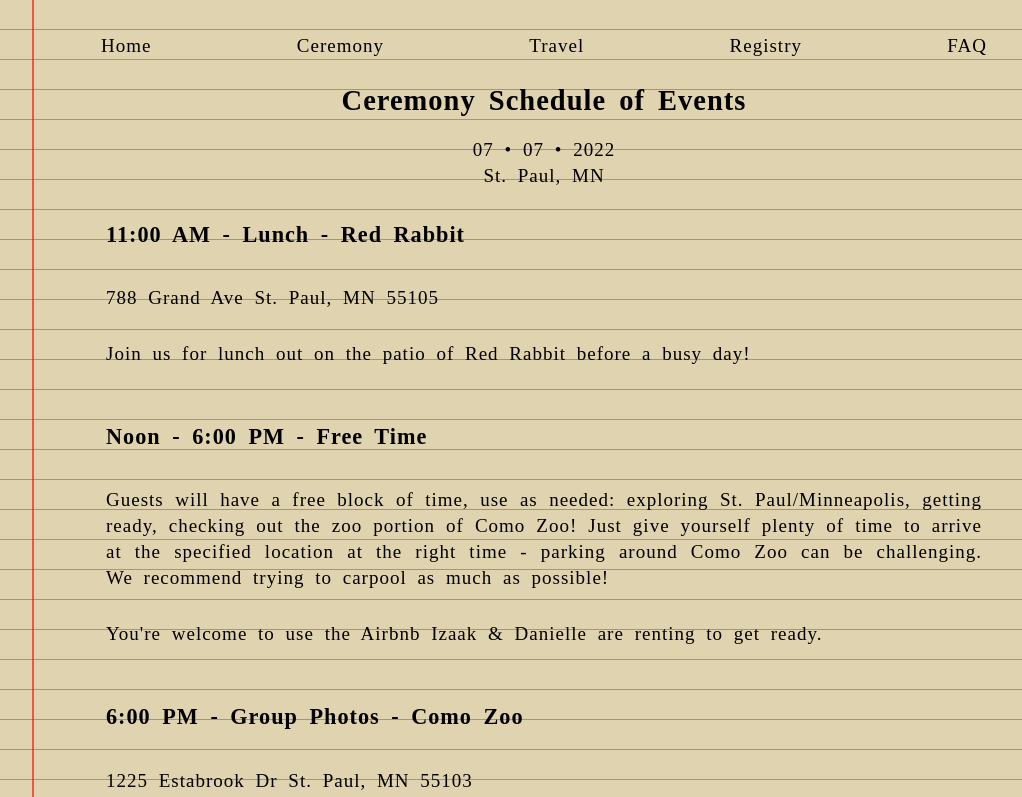
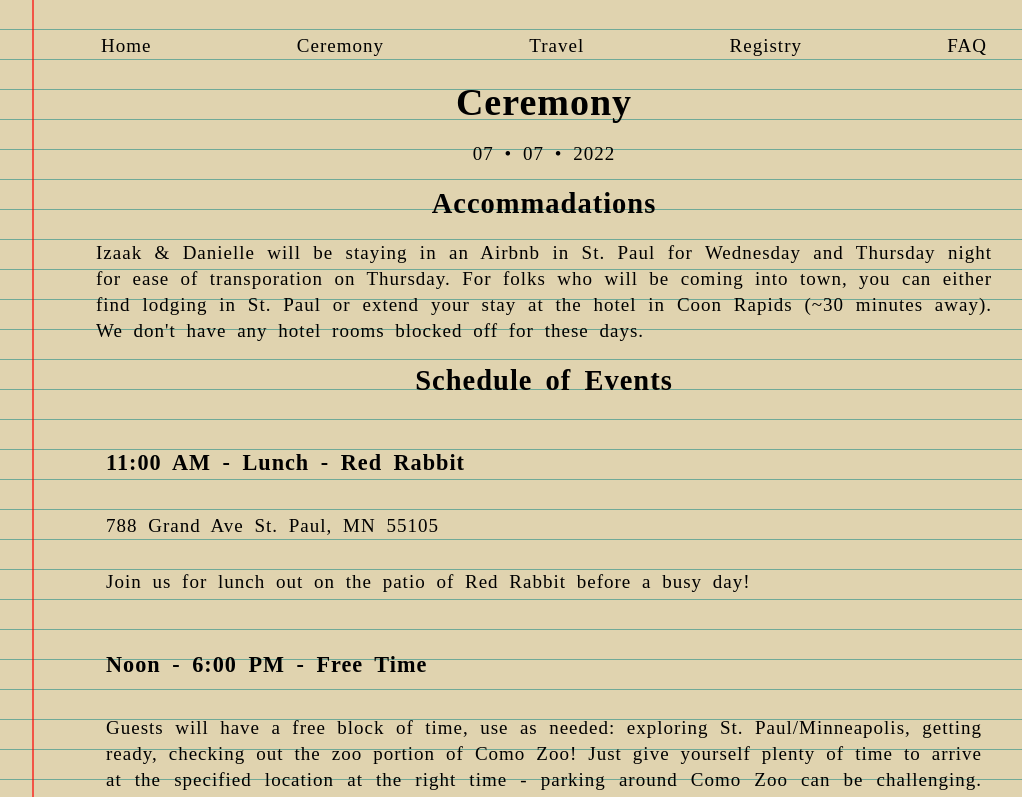
Before and after one commit to danielleahrens/unity, a React (Create React App) app: page /ceremony in a window 1280 px wide. Shown: the top 797 px of the page, without its empty margins (96-1118 px from the left). Built offline with nearby package versions, Linux system fonts and the light colour scheme.

Commit message:
add accommadation info

```diff
--- a/src/Ceremony.js
+++ b/src/Ceremony.js
@@ -3,9 +3,14 @@ import './Ceremony.css';
 function Ceremony() {
     return(
         <div className="Ceremony">
-            <h2>Ceremony Schedule of Events</h2>
+            <h1>Ceremony</h1>
             <div className="details">07 • 07 • 2022</div>
-            <div className="details">St. Paul, MN</div>
+            <h2>Accommadations</h2>
+            <div className="copy">
+                Izaak & Danielle will be staying in an Airbnb in St. Paul for Wednesday and Thursday night for ease of transporation on Thursday. For folks who will be coming into town, you can either find lodging in St. Paul or extend your stay at the hotel in Coon Rapids (~30 minutes away). We don't have any hotel rooms blocked off for these days.
+            </div>
+            <h2>Schedule of Events</h2>
+
             <div className="ceremony-events">
                 <div className="ceremony-event-wrapper">
                     <div className="ceremony-event"><h3>11:00 AM - Lunch - Red Rabbit</h3></div>
```
